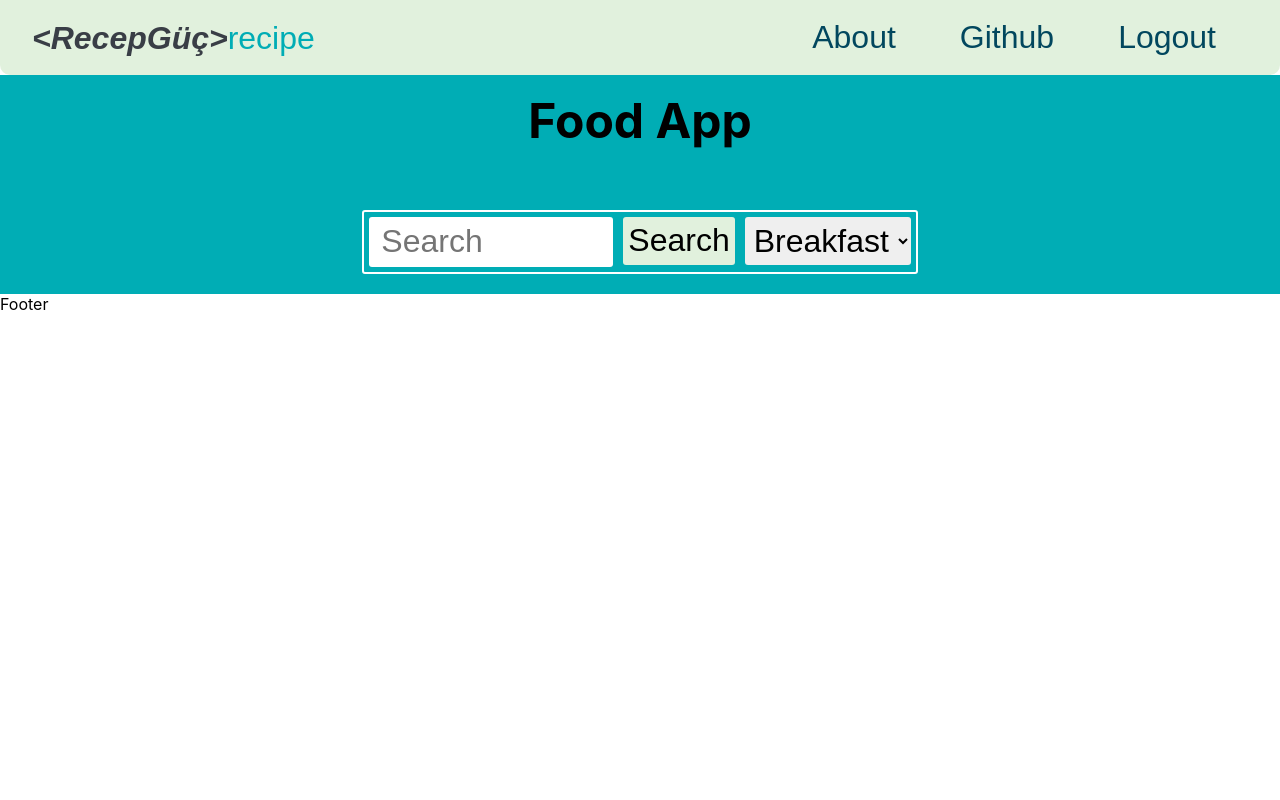
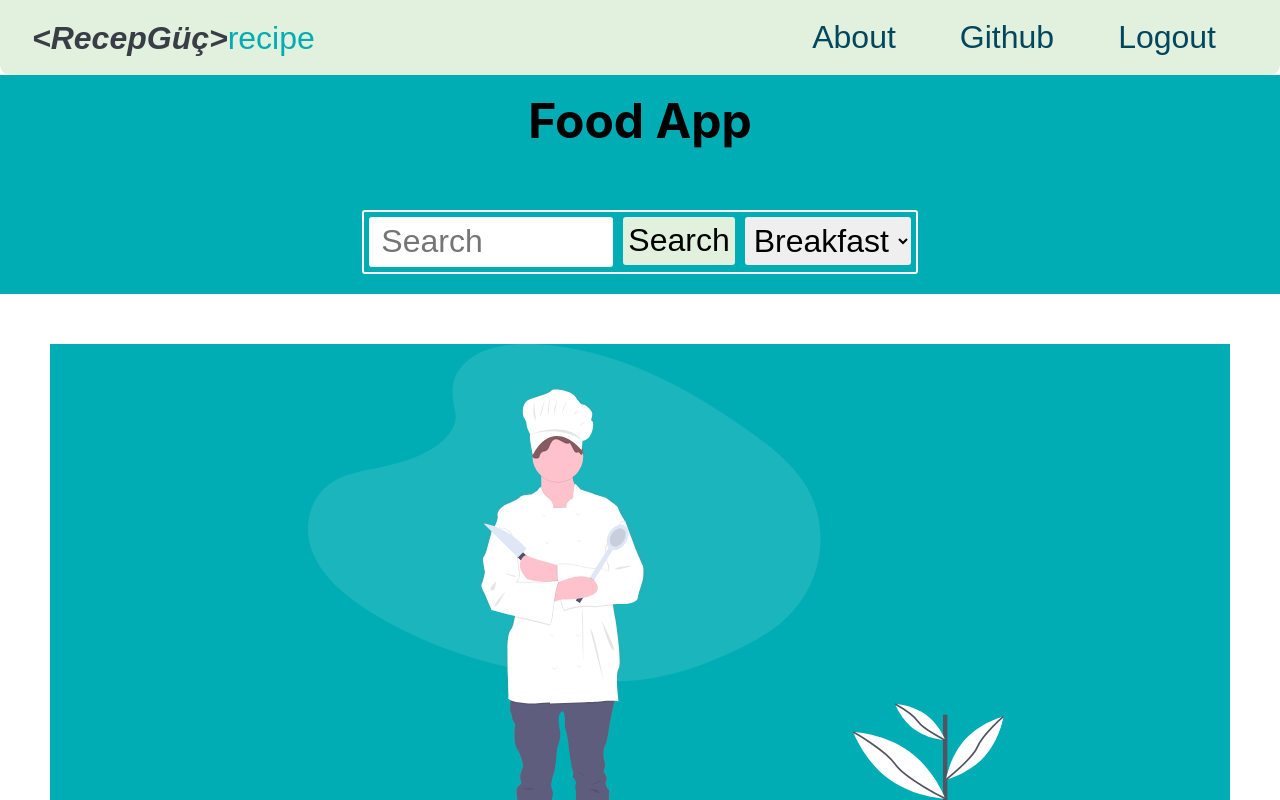
Before and after one commit to Recepguc/recipeapp, a React (Create React App) app: page /home in a window 1280 px wide. Shown: the top 800 px of the page. Built offline with nearby package versions, Linux system fonts and the light colour scheme.

Commit message:
homejs upt

```diff
--- a/src/pages/home/Home.js
+++ b/src/pages/home/Home.js
@@ -1,42 +1,62 @@
-import axios from 'axios';
-import React from 'react'
-import Header from '../../compenents/header/Header'
-import {useState, useEffect} from 'react'
+import axios from "axios";
+import React from "react";
+import Header from "../../compenents/header/Header";
+import { useState, useEffect } from "react";
+import { HomeImg, ImgDiv, MainContainer } from "./HomeStyles";
+import RecipeCardComp from "./RecipeCardComp";
+import homeSvg from "../../assets/home.svg";
 
-
-const APP_ID = "0fcc65b4"
-const APP_KEY = "38c8b829fcc3757fd9ef6774d839916e	—" ;
+const APP_ID = "0fcc65b4";
+const APP_KEY = "38c8b829fcc3757fd9ef6774d839916e	—";
 
 const Home = () => {
   const [query, setQuery] = useState("");
-  const [food, setFood] = useState()
-  const mealTypes=["Breakfast","Lunch","Dinner","Snack", "Teatime"]
+  const [food, setFood] = useState();
+  const mealTypes = ["Breakfast", "Lunch", "Dinner", "Snack", "Teatime"];
   const [meal, setMeal] = useState(mealTypes[0].toLowerCase());
 
-  const url=`https://api.edamam.com/search?q=${query}&app_id=${APP_ID}&app_key=${APP_KEY}&mealType=${meal}`
-  const getData=async()=>{
-    if(query){
-      const result = await axios.get(url)
-      setFood(result.data.hits)
+  const url = `https://api.edamam.com/search?q=${query}&app_id=${APP_ID}&app_key=${APP_KEY}&mealType=${meal}`;
+
+  const getData = async () => {
+    if (query) {
+      const result = await axios.get(url);
+      setFood(result.data.hits);
       console.log(result.data.hits);
+    }
+  };
 
-    }
-
-  }
   useEffect(() => {
-    getData()
-  }, [])
-
-
+    getData();
+  }, []);
 
   return (
     <div>
-      <Header setQuery={setQuery}
-      getData={getData }
-      mealTypes={mealTypes}
-      setMeal={setMeal}/>
+      <Header
+        setQuery={setQuery}
+        getData={getData}
+        mealTypes={mealTypes}
+        setMeal={setMeal}
+      />
+
+      {food ? (
+        // api den gelen datanın tümü, (bir yiyecek ismi girildiğinde)
+        <MainContainer>
+          {/* arama sonucu yiyecek kartlarının kutusu */}
+          {food.map((liste, index) => (
+            <RecipeCardComp key={index} recipe1={liste.recipe} />
+            // sadece liste yollarsak apı deki gibi  gidiyor. liste.recipe= json formatında key value. kısaca{recipe}.hits in içinde recipe var, liste hits e kadar gelir ben içindeki recipe'yi istiyorum
+            // veriler direk bu sayfaya geliyor ,RecipeCardComp deki gibi navigate state e gerek yok
+          ))}
+        </MainContainer>
+      ) : (
+        <ImgDiv>
+          <HomeImg src={homeSvg} />
+
+          {/* ekrandaki aşçı resmi */}
+        </ImgDiv>
+      )}
     </div>
-  )
-}
+  );
+};
 
-export default Home
+export default Home;
```
